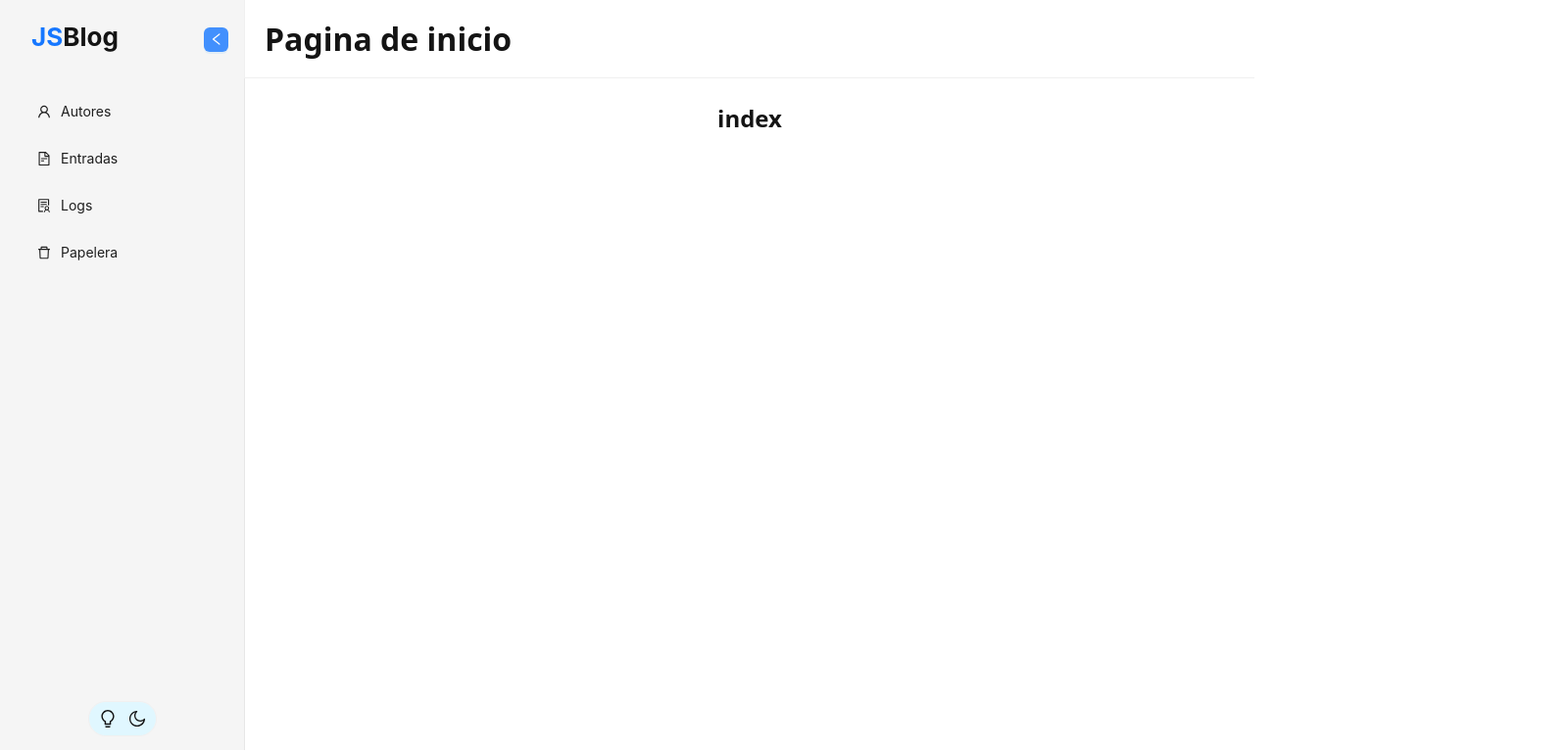
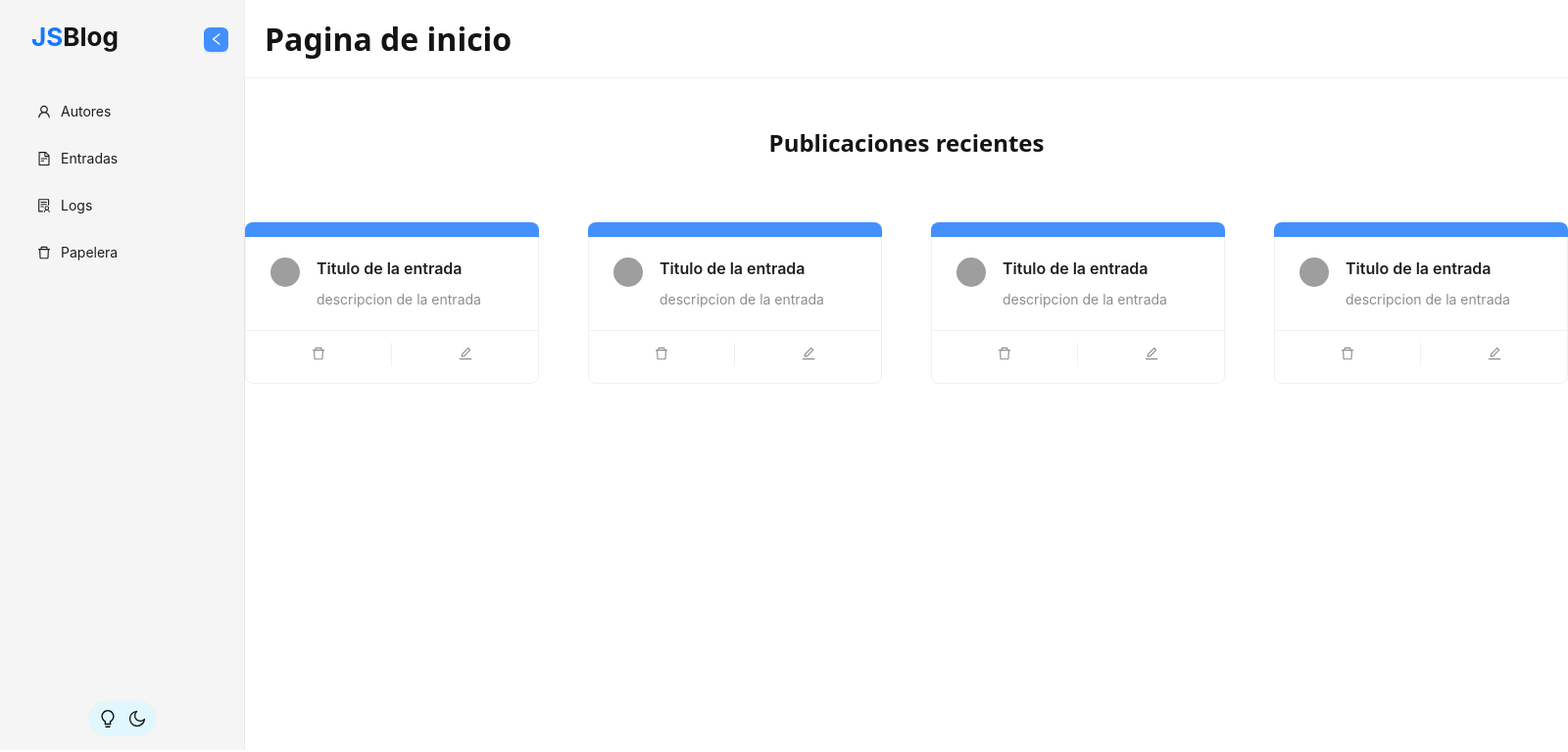
Before and after one commit to ClaraMino1/Front-tp-programacion-III, a React (Vite) app: page / in a window 1280 px wide. Shown: the top 768 px of the page at 98% size, 1600 px wide, since content can reach past the window. Built offline with nearby package versions, Linux system fonts and the light colour scheme; grey boxes are pictures that could not be loaded.

Commit message:
cards en index, falta titulo

```diff
--- a/src/components/HomePage/HomePage.css
+++ b/src/components/HomePage/HomePage.css
@@ -0,0 +1,10 @@
+.div-cards{
+    display: grid;
+    grid-template-columns: repeat(4,1fr);
+    gap: 50px;
+    margin-top: 40px;
+}
+
+.subtitle-home{
+    margin-top: 25px;
+}
--- a/src/components/HomePage/HomePage.jsx
+++ b/src/components/HomePage/HomePage.jsx
@@ -1,12 +1,107 @@
 import Title from '../Title/Title';
+import React from 'react';
+import { EditOutlined, DeleteOutlined} from '@ant-design/icons';
+import { Avatar, Card } from 'antd';
+import "./HomePage.css";
 
+const { Meta } = Card;
 const HomePage = () => {
+
     return (
         <>
             <Title name="Pagina de inicio" />
-            <h2>index</h2>
+            <h2 className='subtitle-home'>Publicaciones recientes</h2>
+
+        <div className='div-cards'>
+            <Card
+                style={{ width: 300,height: 165}}
+
+                cover={
+                    <div style={{ backgroundColor: "#4390FD", height: 15 }}></div>
+                     }
+                actions={[
+                <DeleteOutlined key= "delete"/>,
+                <EditOutlined key="edit" />
+
+                ]}
+                >
+                    <Meta
+                    avatar={<Avatar src="https://api.dicebear.com/7.x/miniavs/svg?seed=8" />}
+                    title="Titulo de la entrada"
+                    description="descripcion de la entrada"
+                    />
+            </Card>
+
+            <Card
+                style={{ width: 300,height: 165}}
+
+                cover={
+                    <div style={{ backgroundColor: "#4390FD", height: 15 }}></div>
+                     }
+                actions={[
+                <DeleteOutlined key= "delete"/>,
+                <EditOutlined key="edit" />
+
+                ]}
+                >
+                    <Meta
+                    avatar={<Avatar src="https://api.dicebear.com/7.x/miniavs/svg?seed=8" />}
+                    title="Titulo de la entrada"
+                    description="descripcion de la entrada"
+                    />
+            </Card>
+
+            <Card
+                style={{ width: 300,height: 165}}
+
+                cover={
+                    <div style={{ backgroundColor: "#4390FD", height: 15 }}></div>
+                     }
+                actions={[
+                <DeleteOutlined key= "delete"/>,
+                <EditOutlined key="edit" />
+
+                ]}
+                >
+                    <Meta
+                    avatar={<Avatar src="https://api.dicebear.com/7.x/miniavs/svg?seed=8" />}
+                    title="Titulo de la entrada"
+                    description="descripcion de la entrada"
+                    />
+            </Card>
+
+            <Card
+                style={{ width: 300,height: 165}}
+
+                cover={
+                    <div style={{ backgroundColor: "#4390FD", height: 15 }}></div>
+                     }
+                actions={[
+                <DeleteOutlined key= "delete"/>,
+                <EditOutlined key="edit" />
+
+                ]}
+                >
+                    <Meta
+                    avatar={<Avatar src="https://api.dicebear.com/7.x/miniavs/svg?seed=8" />}
+                    title="Titulo de la entrada"
+                    description="descripcion de la entrada"
+                    />
+            </Card>
+
+
+
+
+
+
+
+        </div>
         </>
+
     )
 };
 
+
+
+
 export default HomePage;
```
